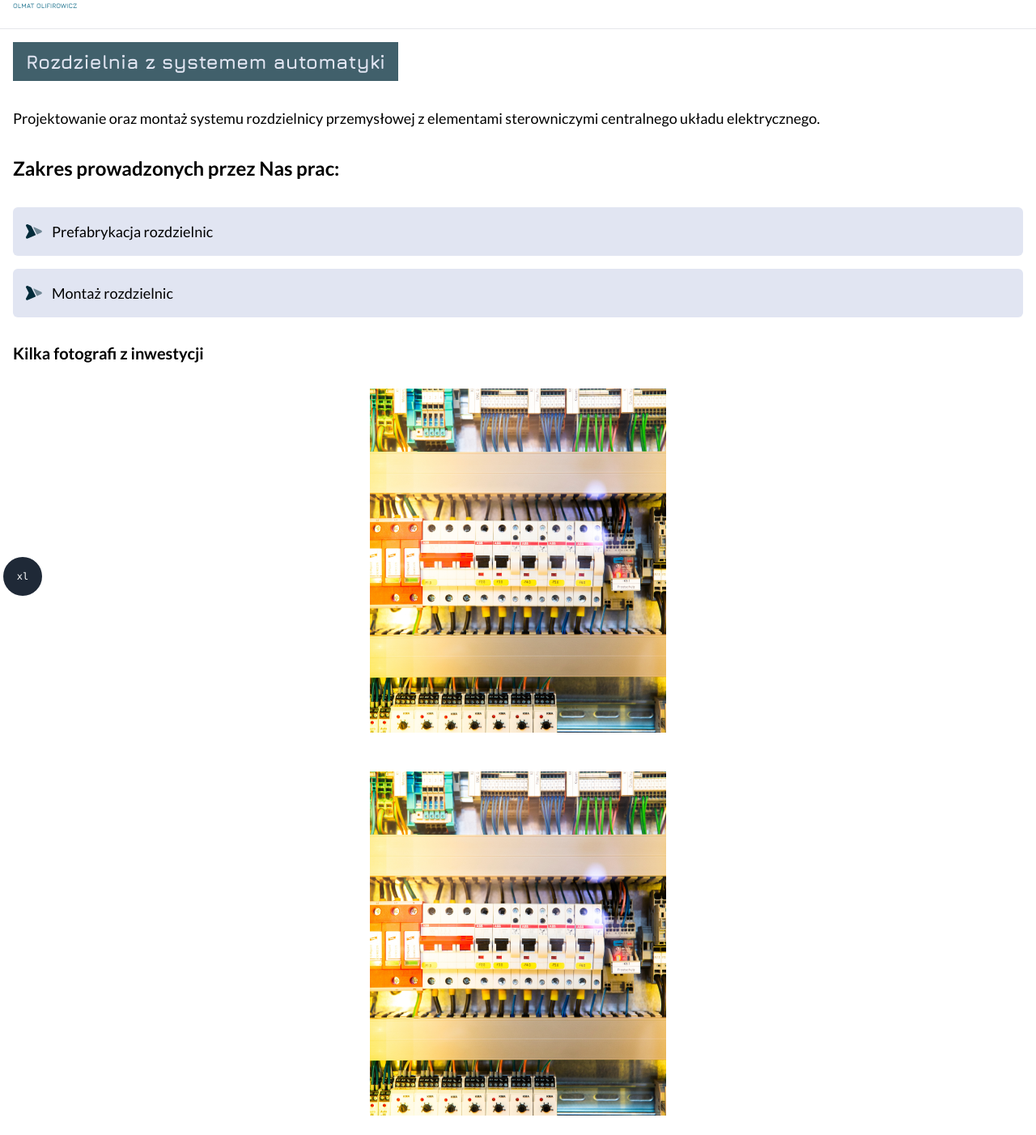
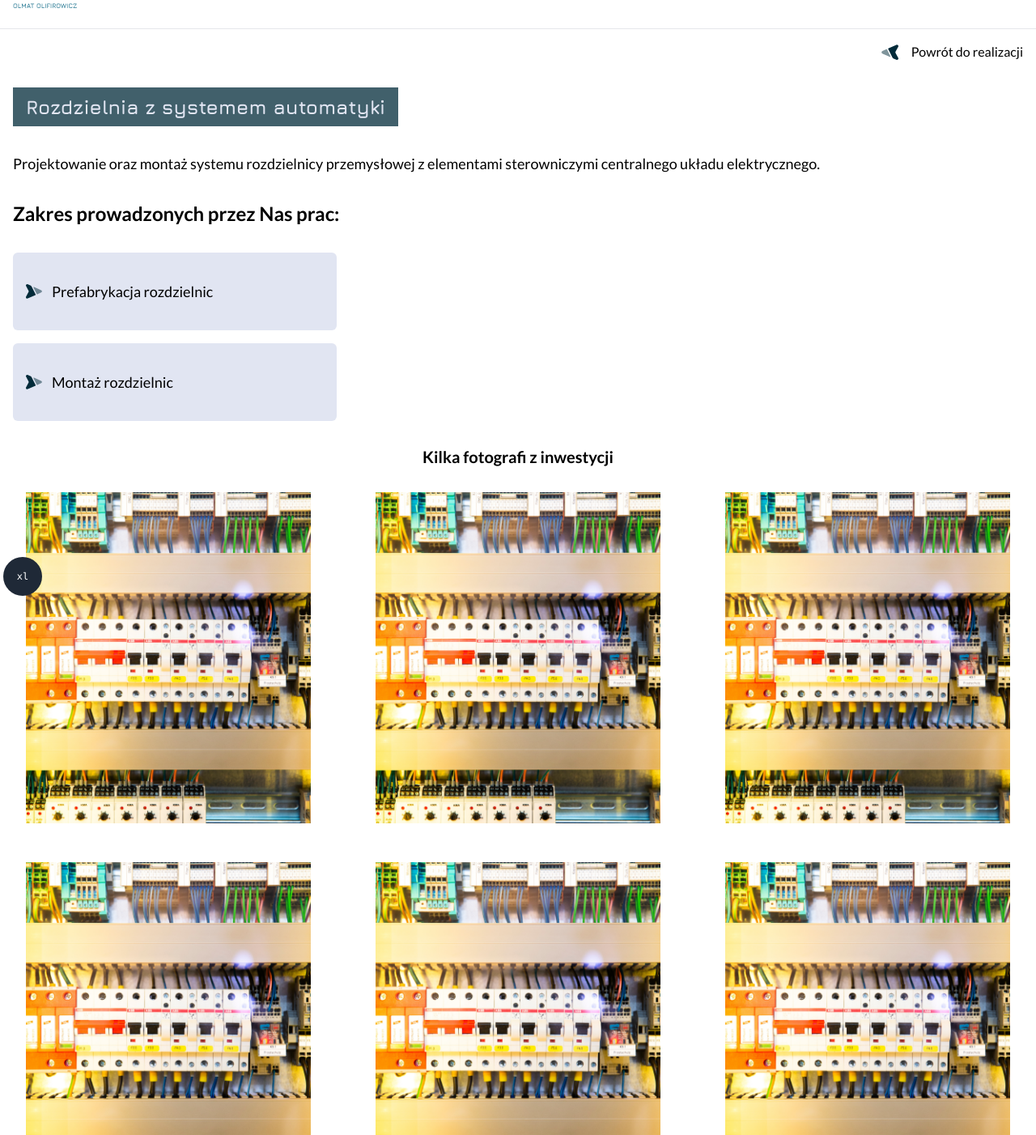
Before and after one commit to rafal19987/Olmat-Landing-Page-Electrician-Nextjs-Tailwind-TypeScript, a Next.js app: page /realizacje/rozdzielnia-z-systemem-automatyki in a window 1280 px wide. Shown: the part 60-1462 px from the top of the page at 81% size. Built offline with nearby package versions, Linux system fonts and the light colour scheme.

Commit message:
feat: create realization page for desktop (#25)

```diff
--- a/src/app/(pages)/realizacje/[slug]/page.tsx
+++ b/src/app/(pages)/realizacje/[slug]/page.tsx
@@ -1,4 +1,5 @@
 import Image from 'next/image';
+import { NavigationButton } from '@/components/shared-atoms/NavigationButton';
 import { SectionHeadline } from '@/components/shared-atoms/SectionHeadline';
 import { SectionWrapper } from '@/components/shared-atoms/SectionWrapper';
 import * as Typography from '@/components/Typography';
@@ -17,7 +18,15 @@ export default function RealizacjaItem({
   if (!realization) return <span>Realizacja nie odnaleziona</span>;
 
   return (
-    <SectionWrapper>
+    <SectionWrapper className="flex flex-col">
+      <NavigationButton
+        name="Powrót do realizacji"
+        route={websiteConfig.navigation[1].link}
+        className="flex gap-4 items-center self-end"
+      >
+        <Image className="rotate-180" src={rightArrowIcon} alt="" aria-hidden />
+      </NavigationButton>
+
       <SectionHeadline
         className="after:left-0 after:w-full text-center"
         headline={realization.headline}
@@ -30,7 +39,7 @@ export default function RealizacjaItem({
         <ul className="space-y-4">
           {realization.workScope?.map((work, _) => (
             <li
-              className="flex gap-3 items-center p-4 bg-secondary rounded-md"
+              className="flex w-full gap-3 items-center min-h-24 max-h-full p-4 bg-secondary rounded-md lg:items-starts  lg:max-w-[var(--max-card-width)] "
               key={_}
             >
               <Image src={rightArrowIcon} width={20} alt="" aria-hidden />
@@ -39,11 +48,26 @@ export default function RealizacjaItem({
           ))}
         </ul>
       </div>
-      <div className="space-y-8">
+      <div className="space-y-8 lg:flex lg:flex-col lg:items-center">
         <h2 className="text-xl font-bold leading-6">
           Kilka fotografi z inwestycji
         </h2>
-        <ul className="grid grid-cols-1 gap-12 -ml-4 w-screen">
+        <ul className="grid grid-cols-1 gap-6 -ml-4 w-screen place-items-center lg:grid-cols-3 lg:gap-12 lg:ml-0 lg:w-full">
+          <li className="flex flex-col gap-6 items-center px-4 min-h-32 h-full">
+            <Image src={realization.photo} alt="" aria-hidden />
+          </li>
+          <li className="flex flex-col gap-6 items-center px-4 min-h-32 h-full">
+            <Image src={realization.photo} alt="" aria-hidden />
+          </li>
+          <li className="flex flex-col gap-6 items-center px-4 min-h-32 h-full">
+            <Image src={realization.photo} alt="" aria-hidden />
+          </li>
+          <li className="flex flex-col gap-6 items-center px-4 min-h-32 h-full">
+            <Image src={realization.photo} alt="" aria-hidden />
+          </li>
+          <li className="flex flex-col gap-6 items-center px-4 min-h-32 h-full">
+            <Image src={realization.photo} alt="" aria-hidden />
+          </li>
           <li className="flex flex-col gap-6 items-center px-4 min-h-32 h-full">
             <Image src={realization.photo} alt="" aria-hidden />
           </li>
--- /dev/null
+++ b/src/components/shared-atoms/NavigationButton.tsx
@@ -0,0 +1,23 @@
+'use client';
+
+import { useRouter } from 'next/navigation';
+import { cn } from '@/lib/utils';
+
+export const NavigationButton: React.FC<{
+  children?: React.ReactNode;
+  name: string;
+  route: string;
+  className?: string;
+}> = ({ children, name, route, className }) => {
+  const router = useRouter();
+
+  return (
+    <button
+      className={cn('', className)}
+      onClick={() => router.push(`/${route}`)}
+    >
+      {children}
+      {name}
+    </button>
+  );
+};
```
